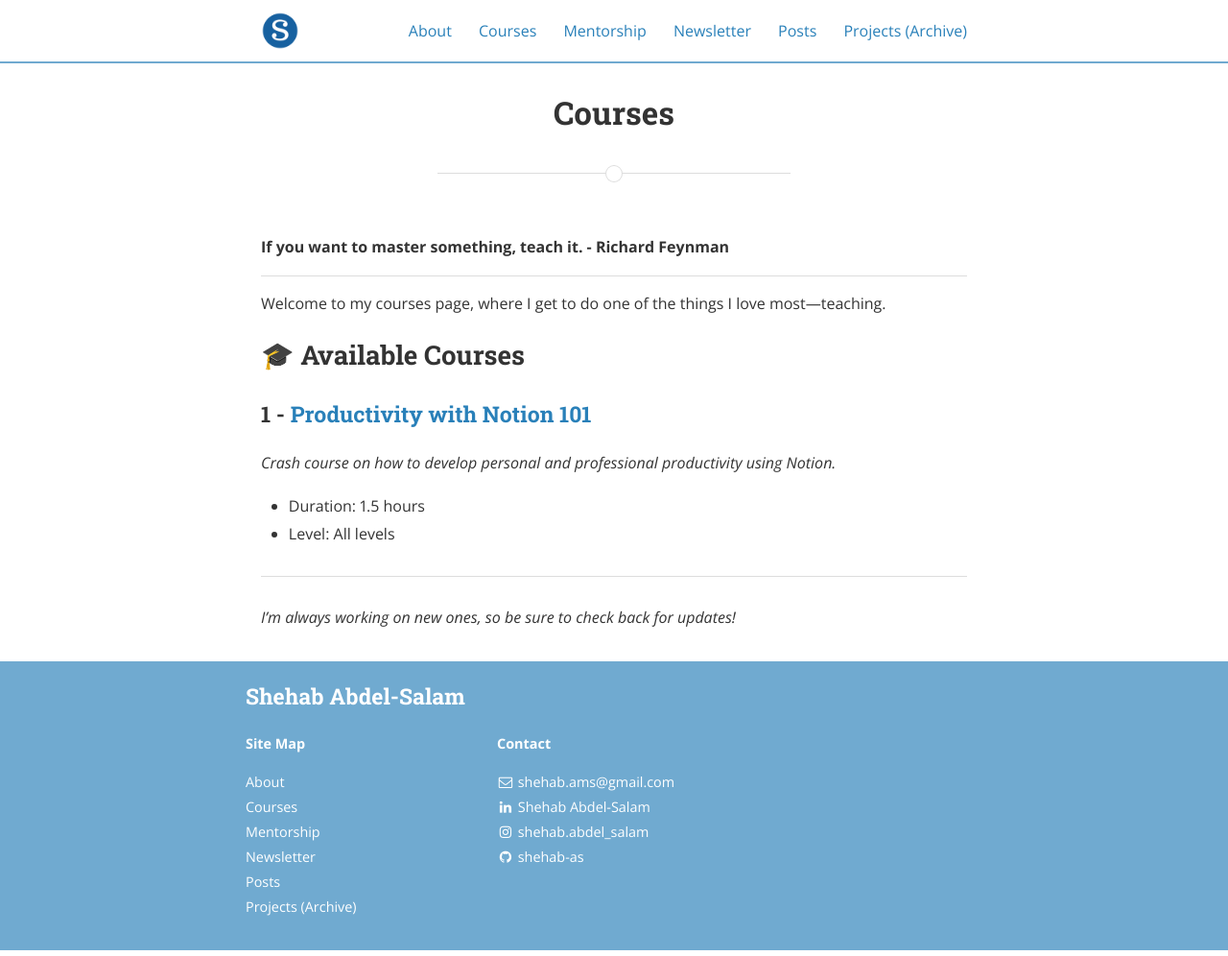
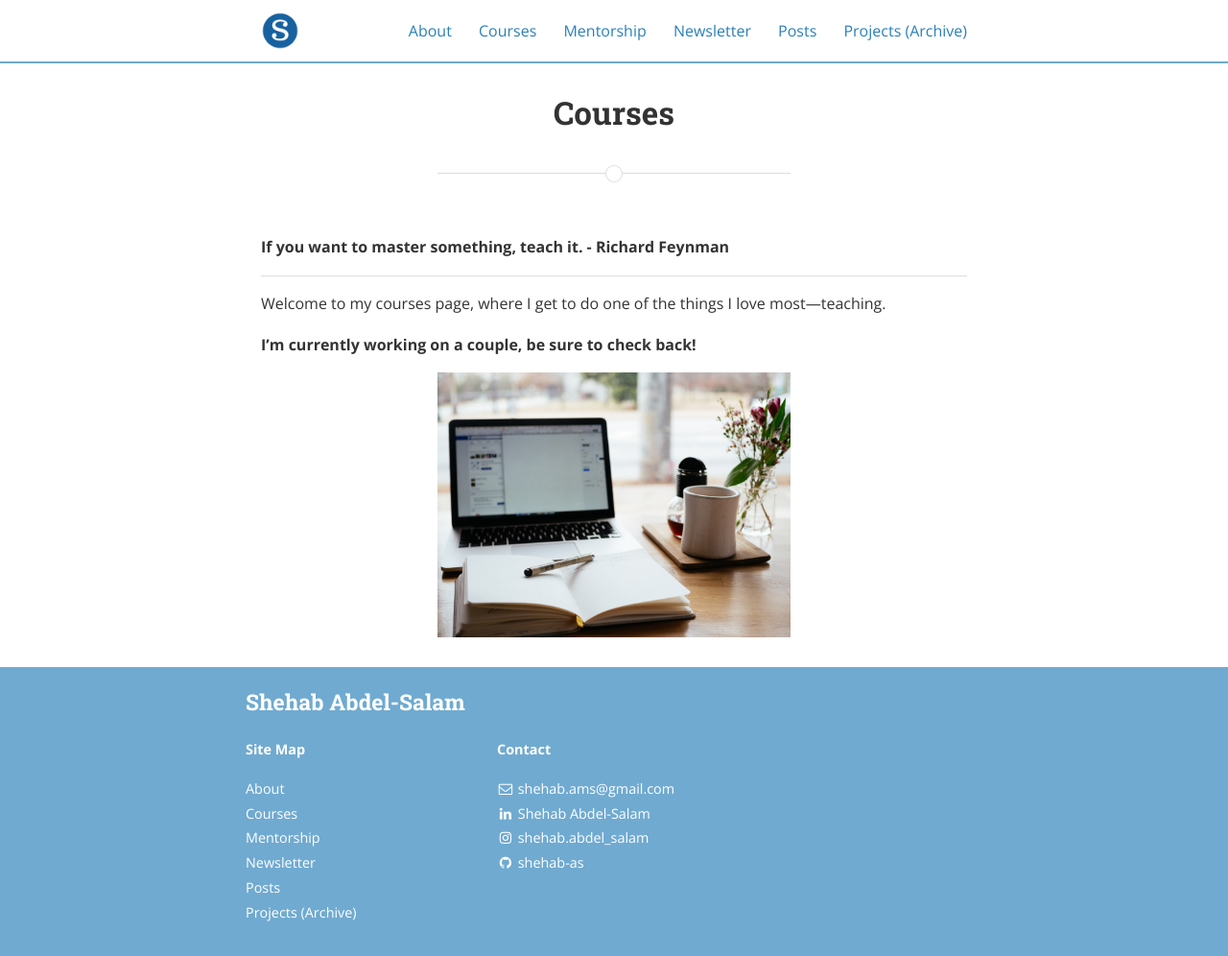
Before and after one commit to ShehabCE/shehabce.github.io, a Jekyll site: the page built from courses.md, in a window 1280 px wide. Shown: the whole page at 96% size. Built offline with Jekyll 4.4.1, drawn with Linux system fonts in a browser that asks for light colours; nearby versions of some CDN libraries; a style sheet for code colours, icons or effects is not loaded.

Commit message:
Update courses page

```diff
--- a/courses.md
+++ b/courses.md
@@ -8,15 +8,6 @@ permalink: /courses/
 
 Welcome to my courses page, where I get to do one of the things I love most—teaching.
 
-## 🎓 Available Courses
+**I’m currently working on a couple, be sure to check back!**
 
-### 1 - [Productivity with Notion 101](https://www.udemy.com/course/productivity-with-notion-101/?referralCode=8FA28F7CF4D8B4553552)
-
-_Crash course on how to develop personal and professional productivity using Notion._
-
-- Duration: 1.5 hours
-- Level: All levels
-
----
-
-_I’m always working on new ones, so be sure to check back for updates!_
+<img src="/assets/courses-placeholder.jpeg" alt="Courses Placeholder" style="display: block; margin: 0 auto; width: 50%;">
```
Also changed, not shown: assets/courses-placeholder.jpeg (added).
